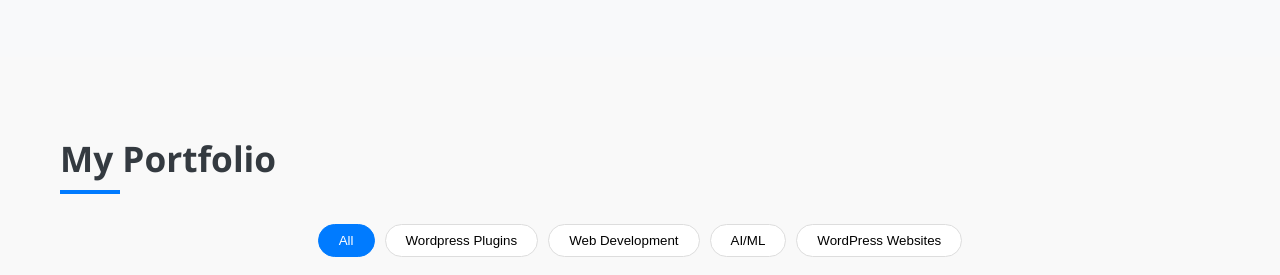
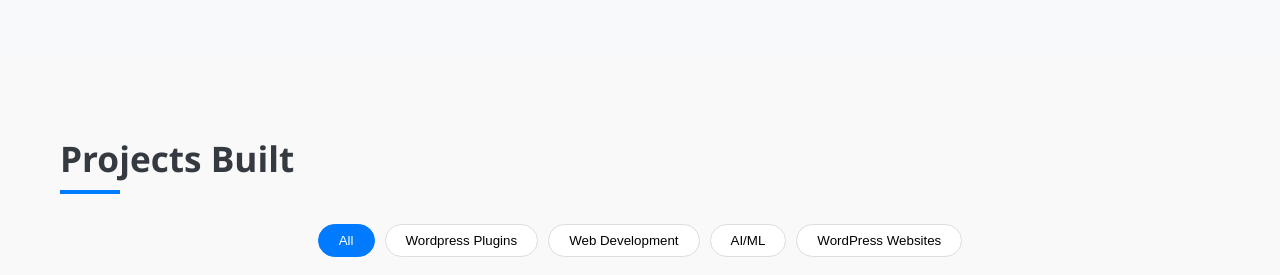
Before and after one commit to MIKE2634/portfolio, a plain HTML site: page index.html in a window 1280 px wide. Shown: the part 2820-3095 px from the top of the page. Drawn offline with Linux system fonts and the light colour scheme.

```diff
--- a/index.html
+++ b/index.html
@@ -817,7 +817,7 @@
   <!-- ===== Portfolio Section ===== -->
   <section id="portfolio" class="portfolio">
     <div class="container">
-      <h2>My Portfolio</h2>
+      <h2>Projects Built</h2>
       <div class="portfolio-filter">
         <button class="filter-btn active" data-filter="all">All</button>
         <button class="filter-btn" data-filter="plugin">Wordpress Plugins </button>
```
